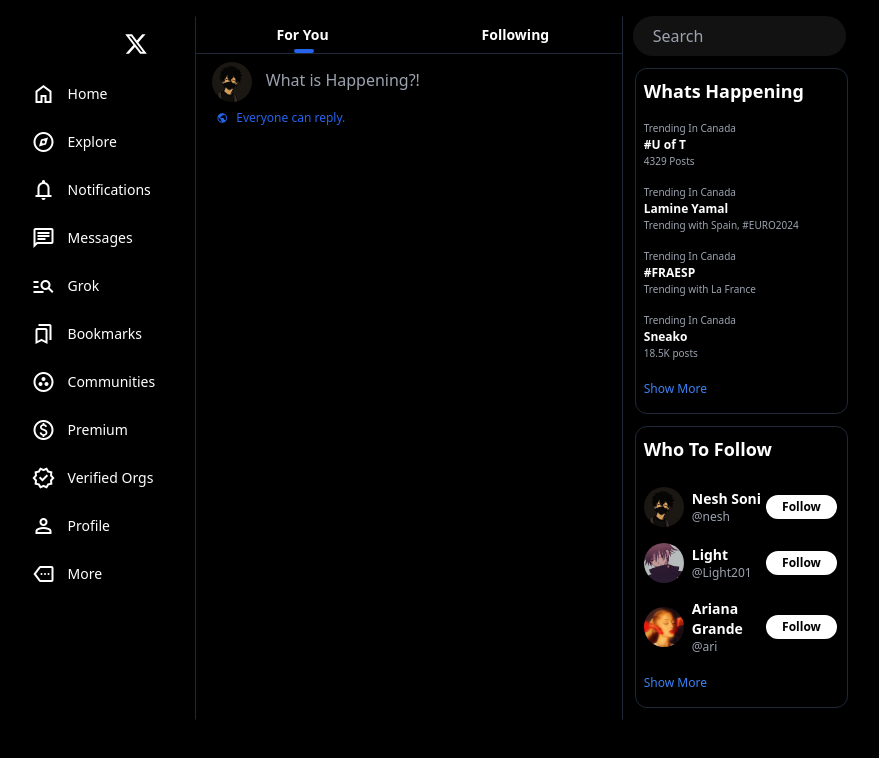
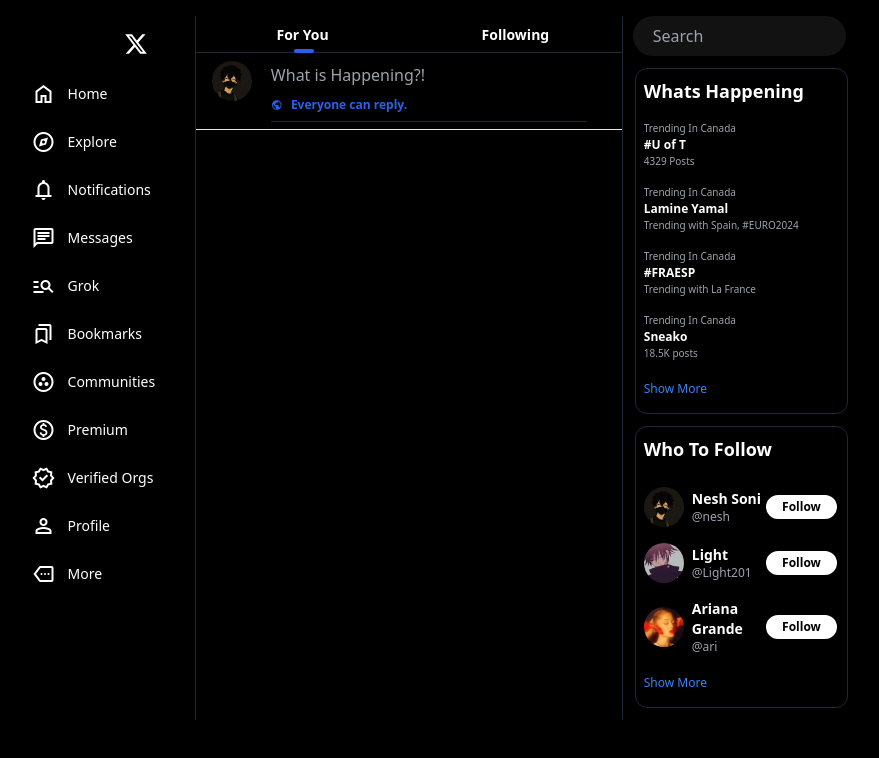
Before and after one commit to EpicNesh26/X-Clone, a website built with Vite: page index.html in a window 1280 px wide. Shown: the whole page, without its empty margins (231-1110 px from the left). Built offline with nearby package versions, Linux system fonts and the light colour scheme.

Commit message:
Modified FrontEnd

```diff
--- a/index.html
+++ b/index.html
@@ -81,8 +81,8 @@
         <div class="second text-white w-full border-[1px] border-x-gray-800 border-y-black ">
             <div class="top flex  relative">
                 <div class="line absolute w-5 h-1 bg-blue-600 bottom-0 left-[23%] rounded-full top-8 z-10"></div>
-                <div class="left my-2 w-1/2  flex justify-center text-sm font-bold hover:bg-[#121212]">For You</div>
-                <div class="right my-2 w-1/2 flex justify-center text-sm font-bold hover:bg-[#121212]">Following</div>
+                <div class="left  h-[35px] w-1/2  flex justify-center text-sm font-bold hover:bg-[#121212]" style="align-items: center;">For You</div>
+                <div class="right h-[35px] w-1/2 flex justify-center text-sm font-bold hover:bg-[#121212]" style="align-items: center;">Following</div>
 
             </div>
             <div class="h-[1px] w-full bg-gray-800"></div>
@@ -90,18 +90,24 @@
                 <div class="img">
                     <img class="w-10 rounded-full m-2 ml-4" src="Images/130682376.png" alt="">
                 </div>
+                <div class="w-[90%]">
 
-                <input class="w-full h-7 my-3 outline-none bg-black text-white" type="text"
+                    <input class="w-full h-7 my-2 outline-none bg-black text-white" type="text"
                         placeholder="What is Happening?!">
-            </div>
-            <div class="text-blue-600 flex items-center mx-5 gap-2 text-xs">
+                        <div class="text-blue-600 flex items-center gap-2 text-xs w-full ">
                             <span class="material-symbols-outlined text-blue-600 text-xs">
                                 public
                             </span>
-            <span>
+                            <span class="font-bold">
                                 Everyone can reply.
                             </span>
                         </div>
+                        <div class="w-[90%] h-[0.1px] bg-gray-800 my-2    "> </div>
+                        </div>
+
+                    </div>
+                    <hr>
+
         </div>
         <div class="third  w-full text-white">
             <div class="search">
```
Also changed, not shown: css/output.css. Lines whose indentation alone changed are shown as unchanged.
